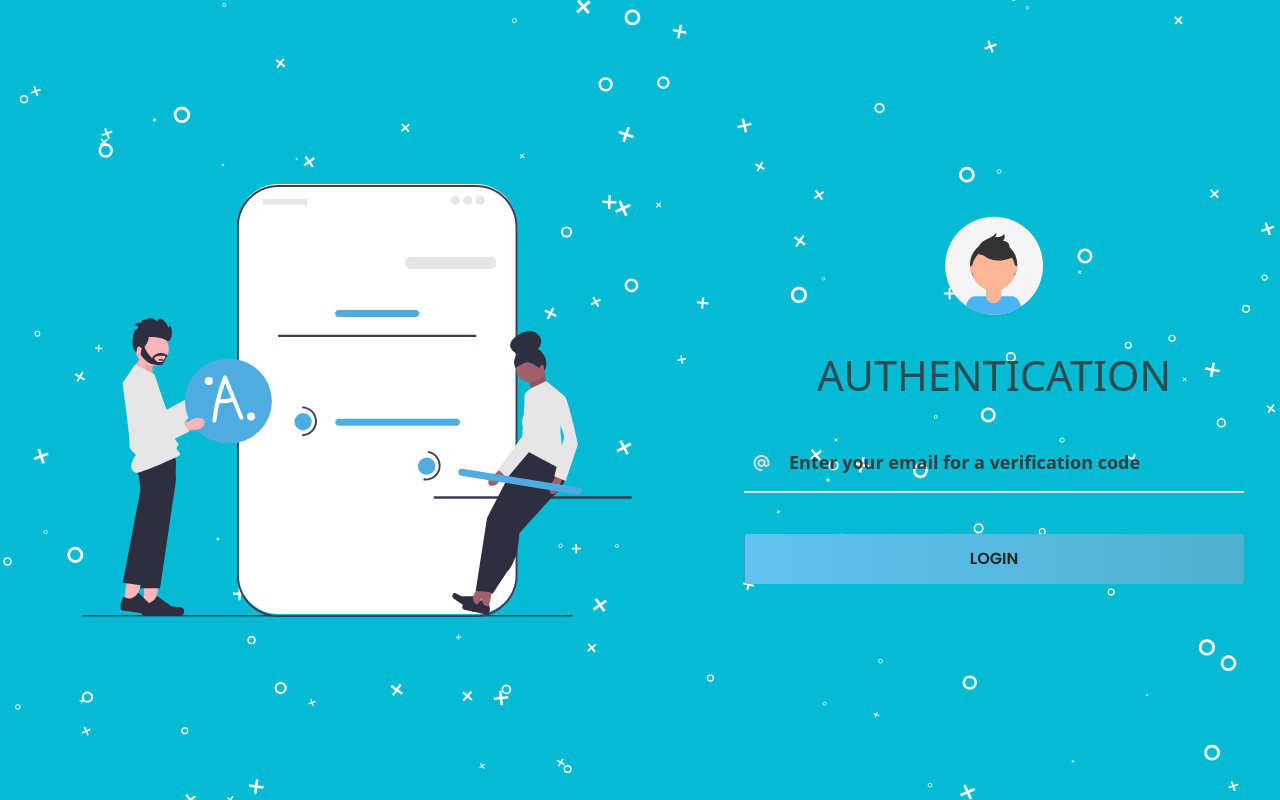
After one commit to fkhan613/University-Management-Software-Omega-Academy, a PHP site: page /src/public/emailauth.php in a window 1280 px wide. The commit adds this page. Run offline with PHP 8.4, Linux system fonts and the light colour scheme; data that the repository does not hold is empty; some libraries are stand-ins or nearby versions.

Commit message:
set up the email auth and code auth

```diff
--- /dev/null
+++ b/src/public/emailauth.php
@@ -0,0 +1,93 @@
+<?php include "../config/database.php"?>
+<!DOCTYPE html>
+<html lang="en">
+  <head>
+    <meta charset="UTF-8" />
+    <meta http-equiv="X-UA-Compatible" content="IE=edge" />
+    <meta name="viewport" content="width=device-width, initial-scale=1.0" />
+    <link rel="stylesheet" href="../public/css/loginregister.css" />
+    <link
+      rel="stylesheet"
+      href="https://cdnjs.cloudflare.com/ajax/libs/font-awesome/6.1.1/css/all.min.css"
+      integrity="sha512-KfkfwYDsLkIlwQp6LFnl8zNdLGxu9YAA1QvwINks4PhcElQSvqcyVLLD9aMhXd13uQjoXtEKNosOWaZqXgel0g=="
+      crossorigin="anonymous"
+      referrerpolicy="no-referrer"
+    />
+    <link
+      href="https://fonts.googleapis.com/css?family=Poppins:600&display=swap"
+      rel="stylesheet"
+    />
+    <link
+      href="https://cdn.jsdelivr.net/npm/bootstrap@5.1.3/dist/css/bootstrap.min.css"
+      rel="stylesheet"
+      integrity="sha384-1BmE4kWBq78iYhFldvKuhfTAU6auU8tT94WrHftjDbrCEXSU1oBoqyl2QvZ6jIW3"
+      crossorigin="anonymous"
+    />
+    <link
+    rel="stylesheet"
+    href="https://cdnjs.cloudflare.com/ajax/libs/animate.css/4.1.1/animate.min.css"
+    />
+    <title>Verify Email</title>
+  </head>
+  <?php
+    //prepared statement to check valid login
+    $check_email = $conn->prepare("SELECT * FROM students WHERE email = ?");
+    $check_email->bind_param("s", $email);
+
+    if(isset($_POST['send'])){
+        //assign variables
+        $email = htmlspecialchars($_POST['email']);
+
+        //check if email and password are correct
+        if(!empty($email) && filter_var($email, FILTER_VALIDATE_EMAIL)) {
+            $check_email->execute();
+            $result = $check_email->get_result();
+
+            if(mysqli_num_rows($result) > 0){ //email exists in database
+              $_SESSION['email'] = $email;
+              header('Location: verification.php');
+            } else{
+                echo "<script> alert('This email does not exist in our database');</script>";
+            }
+        }
+    }
+?>
+  <body>
+    <div class="spinner-container">
+      <div class="spinner"></div>
+    </div>
+    <canvas id="canvas"></canvas>
+    <div class="container" id=cont>
+      <div class="img animate__animated animate__fadeInLeft">
+        <img src="../public/img/bg.svg" loading="lazy"/>
+      </div>
+      <div class="login-content animate__animated animate__fadeInRight">
+        <form autocomplete="off" action=<?php echo htmlspecialchars($_SERVER['PHP_SELF']); ?> method="POST" enctype="multipart/form-data">
+          <img src="../public/img/loginAvatar.svg" loading="lazy"/>
+          <h2 class="title">Authentication</h2>
+          <div class="input-div one">
+            <div class="i">
+              <i class="fa-solid fa-at"></i>
+            </div>
+            <div class="div">
+              <h5>Enter your email for a verification code</h5>
+              <input
+                type="email"
+                name="email"
+                class="input"
+                autocomplete="off"
+                required
+                oninvalid="this.setCustomValidity('Please enter a valid email')"
+                oninput="setCustomValidity('')"
+              />
+            </div>
+          </div>
+          <input type="submit" name="send" class="btn" value="Login" />
+        </form>
+      </div>
+    </div>
+    <script src="https://ajax.googleapis.com/ajax/libs/jquery/2.2.4/jquery.min.js"></script>
+    <script src="https://cdnjs.cloudflare.com/ajax/libs/modernizr/2.8.3/modernizr.js"></script>
+    <script src="../public/js/loginregister.js"></script>
+  </body>
+</html>
--- a/src/public/login.php
+++ b/src/public/login.php
@@ -142,7 +142,7 @@
             class="a"
             style="text-align: center; text-decoration: none; position: absolute;"
           >Create an account</a>
-          <a href="#" class="a" style="text-decoration: none">Forgot Password?</a>
+          <a href="emailauth.php" class="a" style="text-decoration: none">Forgot Password?</a>
         </form>
       </div>
     </div>
```
Also changed, not shown: src/public/verification.php (added, +80 -0 lines).
